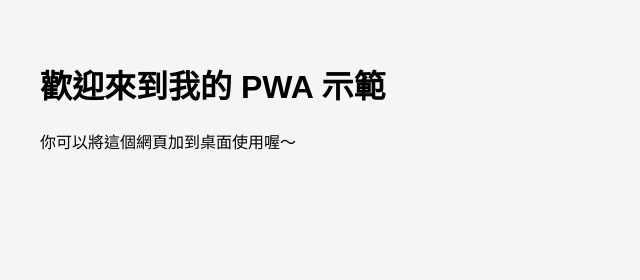
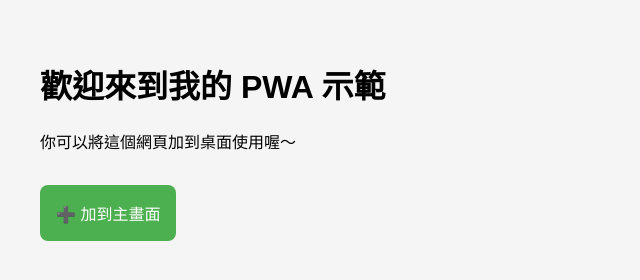
Before and after one commit to colaTW/pwa, a plain HTML site: page index.html in a window 1280 px wide. Shown: the whole page, without its empty margins (0-640 px from the left). Drawn offline with Linux system fonts and the light colour scheme.

Commit message:
Update index.html

```diff
--- a/index.html
+++ b/index.html
@@ -20,7 +20,7 @@
     </div>
   </div>
 
-  <button id="installBtn" class="hidden">➕ 加到主畫面</button>
+  <button id="installBtn" class="">➕ 加到主畫面</button>
 
   <script>
     let deferredPrompt;
```
